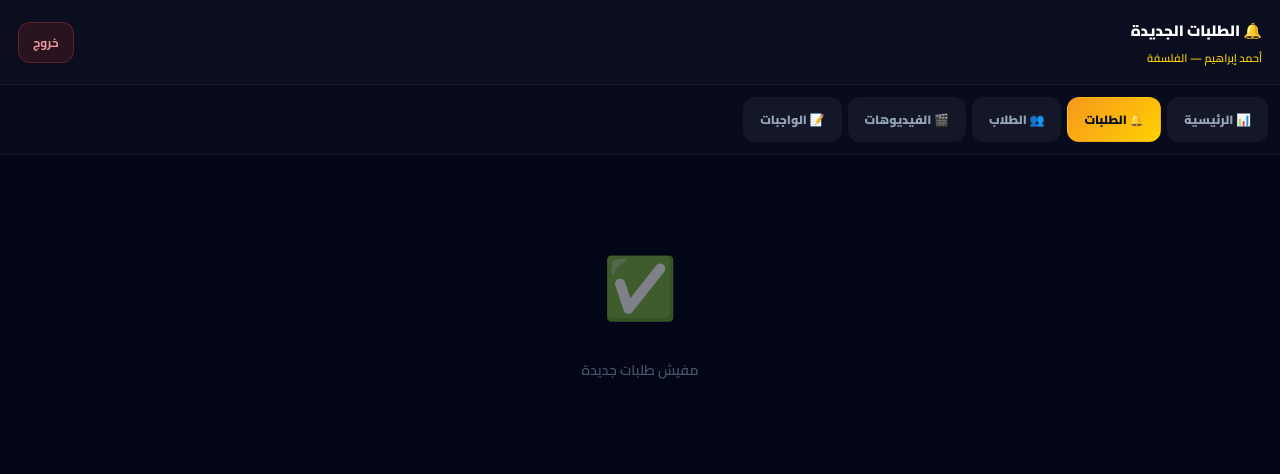
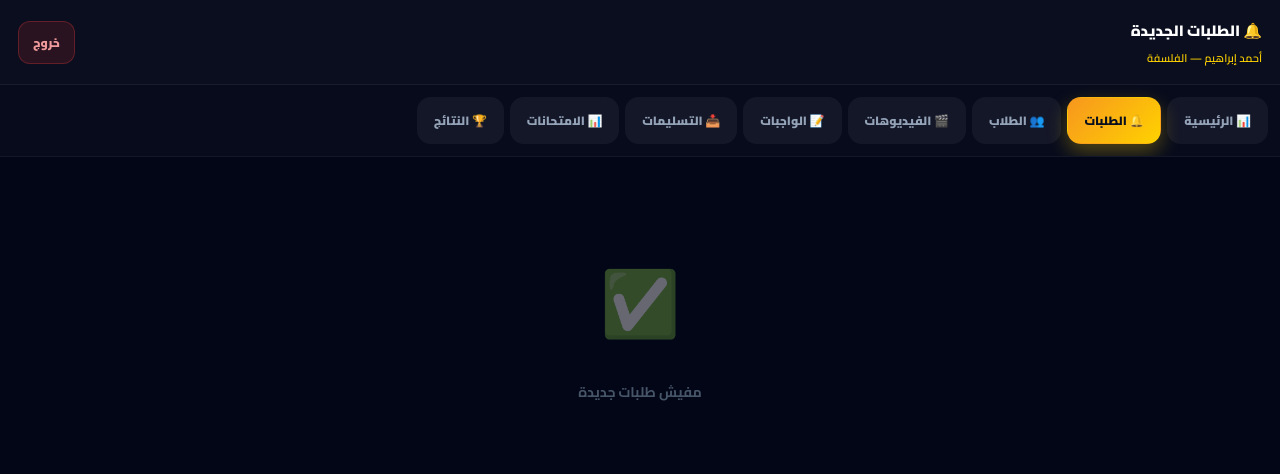
Before and after one commit to a01008062965a-afk/ahmededu, a Flask app: page /admin/pending in a window 1280 px wide. Shown: the top 474 px of the page. Run offline with Flask 3, Linux system fonts and the light colour scheme; the visitor is signed in with stand-in values (Sample User, id 1); data that the repository does not hold is empty.

Commit message:
u admin_pending

```diff
--- a/templates/admin_pending.html
+++ b/templates/admin_pending.html
@@ -11,49 +11,48 @@
 header{background:rgba(255,255,255,0.03);border-bottom:1px solid rgba(255,255,255,0.06);padding:16px 18px;display:flex;justify-content:space-between;align-items:center}
 header h1{margin:0;font-size:15px;font-weight:900}
 header .info{font-size:11px;color:#ffd200;margin-top:3px;font-weight:600}
-.logout{color:#ef9a9a;text-decoration:none;font-size:12px;background:rgba(229,57,53,0.15);padding:8px 14px;border-radius:12px;border:1px solid rgba(229,57,53,0.3);font-weight:700}
-.tabs{display:flex;gap:6px;padding:12px;overflow-x:auto;background:rgba(255,255,255,0.02);border-bottom:1px solid rgba(255,255,255,0.05)}
-.tab{padding:10px 16px;background:rgba(255,255,255,0.05);border-radius:12px;cursor:pointer;font-size:12px;font-weight:800;white-space:nowrap;color:#94a3b8;border:1px solid transparent;text-decoration:none;display:inline-block}
-.tab.active{background:linear-gradient(135deg,#f7971e,#ffd200);color:#0a0f1e}
+.logout{color:#ef9a9a;text-decoration:none;font-size:12px;background:rgba(229,57,53,0.15);padding:9px 14px;border-radius:12px;border:1.5px solid rgba(229,57,53,0.3);font-weight:800}
+.tabs{display:flex;gap:6px;padding:12px;overflow-x:auto;background:rgba(255,255,255,0.02);border-bottom:1px solid rgba(255,255,255,0.05);scrollbar-width:none}
+.tabs::-webkit-scrollbar{display:none}
+.tab{padding:11px 16px;background:rgba(255,255,255,0.05);border-radius:14px;font-size:12px;font-weight:800;white-space:nowrap;color:#94a3b8;text-decoration:none;border:1.5px solid transparent;display:inline-block}
+.tab.active{background:linear-gradient(135deg,#f7971e,#ffd200);color:#0a0f1e;box-shadow:0 8px 20px rgba(255,210,0,0.3)}
+.tab.pending-badge{background:rgba(255,152,0,0.15);color:#ffb74d;border-color:rgba(255,152,0,0.3)}
 .container{padding:16px;max-width:820px;margin:0 auto}
-.card{background:rgba(255,255,255,0.03);border:1px solid rgba(255,255,255,0.06);border-radius:20px;padding:18px;margin-bottom:14px}
-.row{display:flex;justify-content:space-between;align-items:start;gap:10px;flex-wrap:wrap;margin-bottom:12px}
-.phone{font-size:17px;font-weight:900;color:#ffd200;direction:ltr}
+.card{background:rgba(255,255,255,0.03);border:1.5px solid rgba(255,255,255,0.06);border-radius:22px;padding:20px;margin-bottom:14px}
+.row{display:flex;justify-content:space-between;align-items:start;gap:10px;margin-bottom:14px}
+.phone{font-size:18px;font-weight:900;color:#ffd200;direction:ltr}
 .name{font-size:16px;font-weight:800;margin-top:4px}
 .grade{display:inline-block;background:rgba(99,102,241,0.15);color:#a5b4fc;padding:4px 12px;border-radius:20px;font-size:12px;font-weight:700;margin-top:8px}
-.badge{padding:6px 14px;border-radius:20px;font-size:12px;font-weight:800;background:rgba(255,152,0,0.15);color:#ffb74d}
-.info-line{font-size:13px;color:#94a3b8;margin-bottom:6px}
+.badge{padding:6px 14px;border-radius:20px;font-size:12px;font-weight:800;background:rgba(255,152,0,0.15);color:#ffb74d;border:1px solid rgba(255,152,0,0.3)}
+.info-line{font-size:13px;color:#94a3b8;margin-bottom:8px}
 .info-line b{color:#fff;font-weight:700}
-.img-box img{max-width:100%;max-height:320px;border-radius:14px;margin-top:10px;cursor:pointer;border:2px solid rgba(255,255,255,0.1)}
-.img-box a{color:#ffd200;text-decoration:none;font-size:13px;font-weight:700;display:inline-block;margin-top:10px}
-.actions{display:flex;gap:8px;margin-top:14px;flex-wrap:wrap}
-.btn{padding:12px 20px;border:none;border-radius:14px;cursor:pointer;font-weight:800;font-size:14px;font-family:inherit;text-decoration:none;display:inline-flex;align-items:center;gap:6px}
+.img-box img{max-width:100%;max-height:320px;border-radius:16px;margin-top:10px;cursor:pointer;border:2px solid rgba(255,255,255,0.1)}
+.img-box a{color:#ffd200;text-decoration:none;font-size:13px;font-weight:800;display:inline-block;margin-top:10px}
+.actions{display:flex;gap:10px;margin-top:16px;flex-wrap:wrap}
+.btn{padding:14px 22px;border:none;border-radius:14px;cursor:pointer;font-weight:900;font-size:14px;font-family:inherit;text-decoration:none;display:inline-flex;align-items:center;gap:8px;transition:.2s}
 .btn:active{transform:scale(0.97)}
-.btn-ok{background:#25D366;color:#fff}
-.btn-no{background:#e53935;color:#fff}
-.empty{text-align:center;color:#475569;padding:60px 20px;font-size:14px;font-weight:600}
-.empty .ic{font-size:60px;display:block;margin-bottom:14px;opacity:0.5}
+.btn-ok{background:linear-gradient(135deg,#25D366,#1b8a4a);color:#fff;box-shadow:0 8px 24px rgba(37,211,102,0.3);flex:1;justify-content:center}
+.btn-no{background:rgba(229,57,53,0.15);color:#ef9a9a;border:1.5px solid rgba(229,57,53,0.3)}
+.empty{text-align:center;color:#475569;padding:70px 20px;font-size:14px;font-weight:700}
+.empty .ic{font-size:64px;display:block;margin-bottom:16px;opacity:0.4}
 .date{font-size:11px;color:#475569;margin-top:8px}
 </style>
 </head>
 <body>
-
 <header>
-<div>
-<h1>🔔 الطلبات الجديدة</h1>
-<div class="info">{{ teacher }} — {{ subject }}</div>
-</div>
+<div><h1>🔔 الطلبات الجديدة</h1><div class="info">{{ teacher }} — {{ subject }}</div></div>
 <a href="/admin/logout" class="logout">خروج</a>
 </header>
-
 <div class="tabs">
 <a href="/admin" class="tab">📊 الرئيسية</a>
 <a href="/admin/pending" class="tab active">🔔 الطلبات</a>
 <a href="/admin/students" class="tab">👥 الطلاب</a>
 <a href="/admin/videos" class="tab">🎬 الفيديوهات</a>
 <a href="/admin/homework" class="tab">📝 الواجبات</a>
+<a href="/admin/submissions" class="tab">📥 التسليمات</a>
+<a href="/admin/exams" class="tab">📊 الامتحانات</a>
+<a href="/admin/results" class="tab">🏆 النتائج</a>
 </div>
-
 <div class="container">
 {% if students %}
 {% for s in students %}
@@ -66,31 +65,24 @@
 </div>
 <span class="badge">⏳ في الانتظار</span>
 </div>
-
 <div class="info-line">👨‍👩‍👦 ولي الأمر: <b style="direction:ltr;display:inline-block">{{ s.parent_phone }}</b></div>
 <div class="info-line">💳 حوّل من: <b style="direction:ltr;display:inline-block">{{ s.payment_phone }}</b></div>
 <div class="date">📅 {{ s.created_at.strftime('%Y-%m-%d %H:%M') }}</div>
-
 {% if s.screenshot %}
 <div class="img-box">
 <a href="/uploads/{{ s.screenshot }}" target="_blank">📷 عرض صورة التحويل</a><br>
 <img src="/uploads/{{ s.screenshot }}" onclick="window.open(this.src)">
 </div>
 {% endif %}
-
 <div class="actions">
-<a href="/admin/approve/{{ s.id }}" class="btn btn-ok" onclick="return confirm('الموافقة على الطالب؟ هيتم توليد كود تلقائياً')">✅ موافقة</a>
+<a href="/admin/approve/{{ s.id }}" class="btn btn-ok" onclick="return confirm('الموافقة؟ هيتم توليد كود تلقائياً')">✅ موافقة</a>
 <a href="/admin/reject/{{ s.id }}" class="btn btn-no" onclick="return confirm('رفض الطلب؟')">❌ رفض</a>
 </div>
 </div>
 {% endfor %}
 {% else %}
-<div class="empty">
-<span class="ic">✅</span>
-مفيش طلبات جديدة
-</div>
+<div class="empty"><span class="ic">✅</span>مفيش طلبات جديدة</div>
 {% endif %}
 </div>
-
 </body>
 </html>
```
